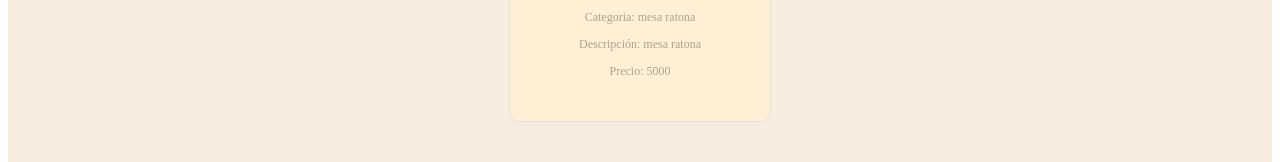
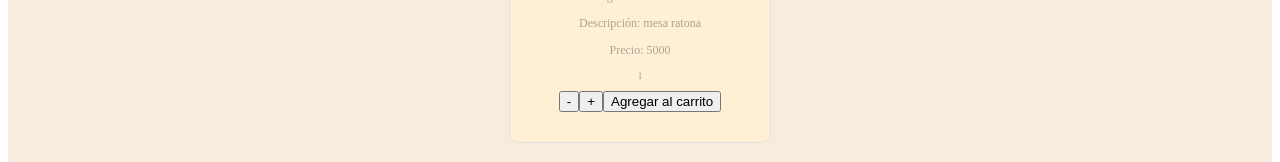
Before and after one commit to Comagol/react-indivar, a React (Create React App) app: page /detail/1 in a window 1280 px wide. Shown: the part 540-702 px from the top of the page. Built offline with nearby package versions, Linux system fonts and the light colour scheme.

Commit message:
configuro el count para el itemdetail

```diff
--- a/src/asyncmock.js
+++ b/src/asyncmock.js
@@ -1,8 +1,8 @@
 const products = [
-    {id: '1', name: 'Mesa Ratona', price: '5000', img: 'https://i.pinimg.com/564x/d1/86/4b/d1864b8dfaed905b3d5ae69bcbe1dd64.jpg', description: 'mesa ratona', category: 'mesa ratona'},
-    {id: '2', name: 'Escritorio', price: '7500', img: 'https://i.pinimg.com/474x/09/ef/1c/09ef1c6b7210e5383a13045430b6721d.jpg', description: 'escritorio gamming', category: 'escritorio'},
-    {id: '3', name: 'Mesa', price: '12000', img: 'https://i.pinimg.com/564x/2e/90/8a/2e908abbeebe53a9b6526bc0a5795c80.jpg', description: 'mesa comedor', category: 'mesa comedor'},
-    {id: '4', name: 'Estantes', price: '2000', img: 'https://i.pinimg.com/564x/1c/46/4b/1c464b84276f7feffb1813b8f722d8a8.jpg', description: 'estantes cuadrados', category: 'estantes'}
+    {id: '1', name: 'Mesa Ratona', price: '5000', img: 'https://i.pinimg.com/564x/d1/86/4b/d1864b8dfaed905b3d5ae69bcbe1dd64.jpg', description: 'mesa ratona', category: 'mesa ratona', stock: '10'},
+    {id: '2', name: 'Escritorio', price: '7500', img: 'https://i.pinimg.com/474x/09/ef/1c/09ef1c6b7210e5383a13045430b6721d.jpg', description: 'escritorio gamming', category: 'escritorio', stock: '8'},
+    {id: '3', name: 'Mesa', price: '12000', img: 'https://i.pinimg.com/564x/2e/90/8a/2e908abbeebe53a9b6526bc0a5795c80.jpg', description: 'mesa comedor', category: 'mesa comedor', stock: '4'},
+    {id: '4', name: 'Estantes', price: '2000', img: 'https://i.pinimg.com/564x/1c/46/4b/1c464b84276f7feffb1813b8f722d8a8.jpg', description: 'estantes cuadrados', category: 'estantes', stock: '30'}
 ]
 
 const categories = [
--- a/src/components/Item/Item.js
+++ b/src/components/Item/Item.js
@@ -1,7 +1,13 @@
-import { link } from 'react-router-dom'
+import { Link } from 'react-router-dom'
 import './Item.css'
 
 const Item = ({id, name, img, price }) => {
+
+    const handleClick = (e) => {
+        e.stopPropagation()
+        console.log('Hice click en item')
+    }
+
     return(
         <section className="CardItem">
             <header className="header">
@@ -18,7 +24,7 @@ const Item = ({id, name, img, price }) => {
                 </p>
             </section>
             <footer className='ItemFooter'>
-                {/* <link to={`/detail/${id}`} className="Option">Ver detalle</link> */}
+                { <Link to={`/detail/${id}`} className="Option">Ver detalle</Link> }
             </footer>
         </section>
     )
--- a/src/components/ItemDetail/ItemDetail.js
+++ b/src/components/ItemDetail/ItemDetail.js
@@ -1,6 +1,42 @@
 import './ItemDetail.css'
+import { useState } from 'react'
+import { Link } from 'react-router-dom'
+
+const ButtonCount = ({ onConfirm, stock, initial = 1 }) => {
+    const [count, setCount] = useState(initial)
+
+    const increment = () => {
+        if (count < stock)
+        setCount(count + 1)
+    }
+
+    const decrement = () => {
+        if (count > initial)
+        setCount(count - 1)
+    }
+
+    return (
+        <div>
+            <p>{count}</p>
+            <button onClick={decrement}>-</button>
+            <button onClick={increment}>+</button>
+            <button onClick={() => onConfirm(count)}>Agregar al carrito</button>
+        </div>
+    )
+}
 
 const ItemDetail = ({ id, name, img, category, description, price, stock }) => {
+
+    const [typeInput, setTypeInput] = useState(true)
+    const [quantity, setQuantity] = useState(0)
+
+    const handleAdd = (count) => {
+        console.log('Agregar al carrito')
+        setQuantity(count)
+    }
+
+    const Count =  ButtonCount
+
     return (
         <article className="CardItem">
             <header className="Header">
@@ -21,6 +57,9 @@ const ItemDetail = ({ id, name, img, category, description, price, stock }) => {
                 <p className="Info">
                     Precio: {price}
                 </p>
+                <div>
+                    {quantity > 0 ? <Link to='/cart'>Todavia no va al carrito</Link> : <Count onConfirm={handleAdd} stock={stock}/> }
+                </div>
             </section>
         </article>
     )
```
